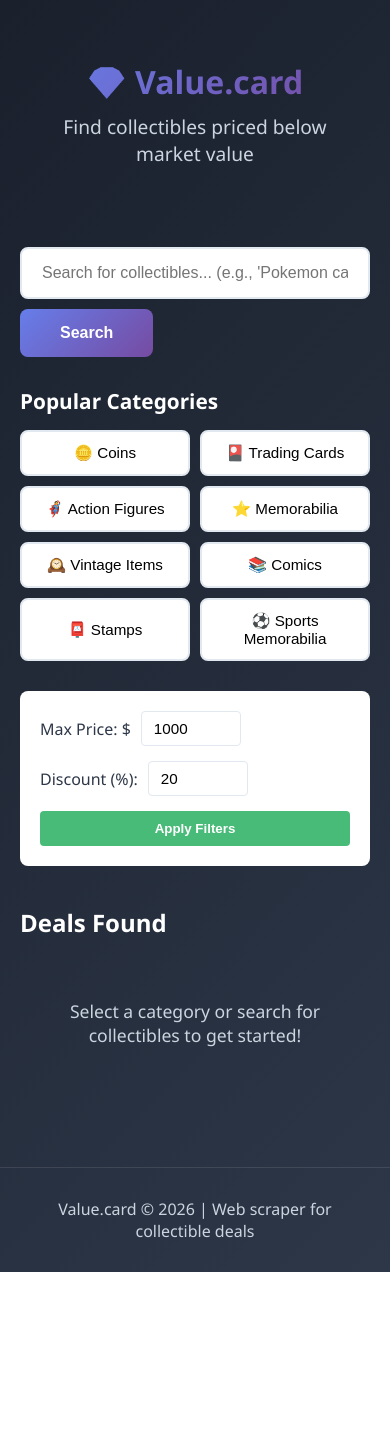
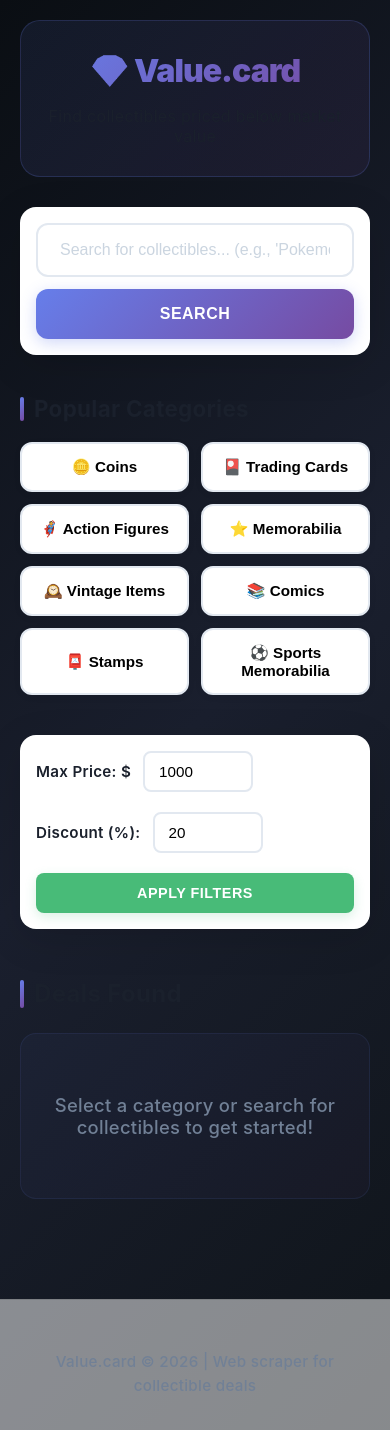
Before and after one commit to benjaminhershey30-svg/Value.card, a website: page public/index.html in a window 390 px wide. Before the commit the page ends 1272 px from the top, so only its background shows below. Drawn offline with Linux system fonts and the light colour scheme.

Commit message:
Professional enterprise-grade styling with premium design

```diff
--- a/public/styles.css
+++ b/public/styles.css
@@ -7,25 +7,34 @@
 :root {
   --primary-color: #667eea;
   --secondary-color: #764ba2;
+  --accent-color: #f093fb;
   --success-color: #48bb78;
   --warning-color: #f6ad55;
   --danger-color: #f56565;
-  --bg-dark: #1a202c;
+  --bg-dark: #0f1419;
+  --bg-darker: #0a0e13;
   --bg-light: #f7fafc;
-  --text-dark: #2d3748;
+  --text-dark: #1a202c;
   --text-light: #718096;
   --border-color: #e2e8f0;
+  --card-shadow: 0 10px 40px rgba(0, 0, 0, 0.12);
+  --card-shadow-hover: 0 20px 60px rgba(102, 126, 234, 0.2);
+}
+
+html {
+  scroll-behavior: smooth;
 }
 
 body {
-  font-family: 'Segoe UI', Tahoma, Geneva, Verdana, sans-serif;
-  background: linear-gradient(135deg, var(--bg-dark) 0%, #2d3748 100%);
+  font-family: -apple-system, BlinkMacSystemFont, 'Segoe UI', 'Helvetica Neue', sans-serif;
+  background: linear-gradient(135deg, var(--bg-darker) 0%, #1a1f2e 50%, var(--bg-dark) 100%);
   color: var(--text-dark);
   min-height: 100vh;
+  letter-spacing: 0.3px;
 }
 
 .container {
-  max-width: 1200px;
+  max-width: 1400px;
   margin: 0 auto;
   padding: 20px;
 }
@@ -33,65 +42,92 @@ body {
 /* Header */
 .header {
   text-align: center;
-  color: white;
-  margin-bottom: 40px;
-  padding: 40px 20px;
+  background: linear-gradient(135deg, rgba(102, 126, 234, 0.1) 0%, rgba(118, 75, 162, 0.1) 100%);
+  padding: 60px 40px;
+  border-radius: 20px;
+  margin-bottom: 50px;
+  border: 1px solid rgba(102, 126, 234, 0.2);
 }
 
 .header h1 {
-  font-size: 3.5rem;
-  margin-bottom: 10px;
-  background: linear-gradient(135deg, #667eea 0%, #764ba2 100%);
+  font-size: 4rem;
+  margin-bottom: 16px;
+  background: linear-gradient(135deg, var(--primary-color) 0%, var(--secondary-color) 100%);
   -webkit-background-clip: text;
   -webkit-text-fill-color: transparent;
+  font-weight: 900;
+  letter-spacing: -1px;
 }
 
-.header p {
-  font-size: 1.2rem;
-  color: #cbd5e0;
-  font-weight: 300;
+.header .tagline {
+  font-size: 1.3rem;
+  color: #4a5568;
+  margin-bottom: 10px;
+  font-weight: 500;
+}
+
+.header .subtitle {
+  font-size: 1rem;
+  color: var(--text-light);
+  line-height: 1.6;
+  max-width: 600px;
+  margin: 0 auto;
 }
 
 /* Search Section */
 .search-section {
   display: flex;
-  gap: 10px;
-  margin-bottom: 30px;
+  gap: 12px;
+  margin-bottom: 40px;
   flex-wrap: wrap;
+  background: white;
+  padding: 20px;
+  border-radius: 16px;
+  box-shadow: var(--card-shadow);
 }
 
 .search-bar {
   flex: 1;
-  min-width: 250px;
-  padding: 15px 20px;
+  min-width: 280px;
+  padding: 16px 22px;
   font-size: 1rem;
   border: 2px solid var(--border-color);
-  border-radius: 8px;
+  border-radius: 12px;
   background: white;
   transition: all 0.3s ease;
+  font-weight: 500;
+}
+
+.search-bar::placeholder {
+  color: #cbd5e0;
+  font-weight: 400;
 }
 
 .search-bar:focus {
   outline: none;
   border-color: var(--primary-color);
-  box-shadow: 0 0 0 3px rgba(102, 126, 234, 0.1);
+  box-shadow: 0 0 0 4px rgba(102, 126, 234, 0.15);
+  background: #f9fbff;
 }
 
 .search-btn {
-  padding: 15px 40px;
+  padding: 16px 45px;
   background: linear-gradient(135deg, var(--primary-color) 0%, var(--secondary-color) 100%);
   color: white;
   border: none;
-  border-radius: 8px;
+  border-radius: 12px;
   font-size: 1rem;
-  font-weight: 600;
+  font-weight: 700;
   cursor: pointer;
-  transition: transform 0.2s ease, box-shadow 0.2s ease;
+  transition: all 0.3s ease;
+  text-transform: uppercase;
+  letter-spacing: 0.5px;
+  box-shadow: 0 4px 15px rgba(102, 126, 234, 0.3);
 }
 
 .search-btn:hover {
   transform: translateY(-2px);
-  box-shadow: 0 8px 16px rgba(102, 126, 234, 0.3);
+  box-shadow: 0 8px 25px rgba(102, 126, 234, 0.4);
 }
 
 .search-btn:active {
@@ -100,94 +136,124 @@ body {
 
 /* Category Section */
 .category-section {
-  margin-bottom: 30px;
+  margin-bottom: 40px;
 }
 
 .category-section h3 {
-  color: white;
-  margin-bottom: 15px;
-  font-size: 1.3rem;
+  color: var(--text-dark);
+  margin-bottom: 20px;
+  font-size: 1.4rem;
+  font-weight: 700;
+  display: flex;
+  align-items: center;
+  gap: 10px;
+}
+
+.category-section h3::before {
+  content: '';
+  width: 4px;
+  height: 24px;
+  background: linear-gradient(135deg, var(--primary-color), var(--secondary-color));
+  border-radius: 2px;
 }
 
 .category-menu {
   display: grid;
-  grid-template-columns: repeat(auto-fit, minmax(140px, 1fr));
-  gap: 10px;
+  grid-template-columns: repeat(auto-fit, minmax(150px, 1fr));
+  gap: 12px;
   margin-bottom: 20px;
 }
 
 .category-btn {
-  padding: 12px 16px;
+  padding: 14px 18px;
   background: white;
   border: 2px solid var(--border-color);
-  border-radius: 8px;
+  border-radius: 12px;
   font-size: 0.95rem;
   cursor: pointer;
   transition: all 0.3s ease;
-  font-weight: 500;
+  font-weight: 600;
+  box-shadow: 0 2px 8px rgba(0, 0, 0, 0.04);
 }
 
 .category-btn:hover {
   border-color: var(--primary-color);
   background: linear-gradient(135deg, rgba(102, 126, 234, 0.05), rgba(118, 75, 162, 0.05));
-  transform: translateY(-2px);
+  transform: translateY(-3px);
+  box-shadow: 0 8px 20px rgba(102, 126, 234, 0.15);
 }
 
 .category-btn.active {
   background: linear-gradient(135deg, var(--primary-color) 0%, var(--secondary-color) 100%);
   color: white;
   border-color: var(--primary-color);
+  box-shadow: 0 8px 20px rgba(102, 126, 234, 0.3);
 }
 
 /* Filter Section */
 .filter-section {
   display: flex;
-  gap: 15px;
-  margin-bottom: 30px;
+  gap: 20px;
+  margin-bottom: 40px;
+  background: white;
+  padding: 24px;
+  border-radius: 16px;
+  box-shadow: var(--card-shadow);
+  align-items: center;
   flex-wrap: wrap;
-  background: white;
-  padding: 20px;
-  border-radius: 8px;
-  align-items: center;
 }
 
 .filter-section label {
   display: flex;
   align-items: center;
-  gap: 10px;
+  gap: 12px;
   color: var(--text-dark);
-  font-weight: 500;
+  font-weight: 600;
+  font-size: 0.95rem;
 }
 
 .filter-section input {
-  padding: 8px 12px;
-  border: 1px solid var(--border-color);
-  border-radius: 4px;
+  padding: 10px 14px;
+  border: 2px solid var(--border-color);
+  border-radius: 8px;
   font-size: 0.95rem;
-  width: 100px;
+  width: 110px;
+  font-weight: 500;
+  transition: all 0.2s ease;
+}
+
+.filter-section input:focus {
+  outline: none;
+  border-color: var(--primary-color);
+  box-shadow: 0 0 0 3px rgba(102, 126, 234, 0.1);
 }
 
 .filter-btn {
-  padding: 10px 25px;
+  padding: 12px 32px;
   background: var(--success-color);
   color: white;
   border: none;
-  border-radius: 4px;
-  font-weight: 600;
+  border-radius: 8px;
+  font-weight: 700;
   cursor: pointer;
   transition: all 0.2s ease;
+  text-transform: uppercase;
+  font-size: 0.9rem;
+  letter-spacing: 0.5px;
+  box-shadow: 0 4px 12px rgba(72, 187, 120, 0.2);
 }
 
 .filter-btn:hover {
   background: #38a169;
-  transform: translateY(-1px);
+  transform: translateY(-2px);
+  box-shadow: 0 4px 12px rgba(72, 187, 120, 0.3);
 }
 
 /* Loading Indicator */
 .loading {
   text-align: center;
-  padding: 40px;
-  color: white;
+  padding: 50px 20px;
+  color: var(--text-dark);
 }
 
 .loading.hidden {
@@ -195,11 +261,11 @@ body {
 }
 
 .spinner {
-  border: 4px solid rgba(255, 255, 255, 0.3);
-  border-top: 4px solid white;
+  border: 4px solid rgba(102, 126, 234, 0.2);
+  border-top: 4px solid var(--primary-color);
   border-radius: 50%;
-  width: 50px;
-  height: 50px;
+  width: 60px;
+  height: 60px;
   animation: spin 1s linear infinite;
   margin: 0 auto 20px;
 }
@@ -209,45 +275,66 @@ body {
   100% { transform: rotate(360deg); }
 }
 
+.loading p {
+  font-size: 1.1rem;
+  font-weight: 600;
+  color: var(--primary-color);
+}
+
 /* Results Section */
 .results-section {
-  margin-top: 40px;
+  margin-top: 50px;
 }
 
 .results-section h2 {
-  color: white;
-  margin-bottom: 20px;
+  color: var(--text-dark);
+  margin-bottom: 25px;
+  font-size: 1.5rem;
+  font-weight: 700;
+  display: flex;
+  align-items: center;
+  gap: 10px;
+}
+
+.results-section h2::before {
+  content: '';
+  width: 4px;
+  height: 28px;
+  background: linear-gradient(135deg, var(--primary-color), var(--secondary-color));
+  border-radius: 2px;
 }
 
 .results-grid {
   display: grid;
-  grid-template-columns: repeat(auto-fill, minmax(280px, 1fr));
-  gap: 20px;
+  grid-template-columns: repeat(auto-fill, minmax(300px, 1fr));
+  gap: 24px;
 }
 
 .item-card {
   background: white;
-  border-radius: 8px;
+  border-radius: 16px;
   overflow: hidden;
-  box-shadow: 0 4px 12px rgba(0, 0, 0, 0.1);
+  box-shadow: var(--card-shadow);
   transition: all 0.3s ease;
-  cursor: pointer;
+  border: 1px solid rgba(0, 0, 0, 0.05);
 }
 
 .item-card:hover {
   transform: translateY(-8px);
-  box-shadow: 0 12px 24px rgba(0, 0, 0, 0.15);
+  box-shadow: var(--card-shadow-hover);
+  border-color: rgba(102, 126, 234, 0.2);
 }
 
 .item-image {
   width: 100%;
-  height: 200px;
+  height: 240px;
   background: linear-gradient(135deg, var(--bg-light) 0%, #e2e8f0 100%);
   display: flex;
   align-items: center;
   justify-content: center;
-  font-size: 3rem;
+  font-size: 3.5rem;
   overflow: hidden;
+  position: relative;
 }
 
 .item-image img {
@@ -257,102 +344,118 @@ body {
 }
 
 .item-content {
-  padding: 16px;
+  padding: 24px;
 }
 
 .item-category {
   display: inline-block;
-  background: var(--primary-color);
+  background: linear-gradient(135deg, var(--primary-color) 0%, var(--secondary-color) 100%);
   color: white;
-  padding: 4px 10px;
+  padding: 6px 14px;
   border-radius: 20px;
   font-size: 0.8rem;
-  margin-bottom: 8px;
-  font-weight: 600;
+  margin-bottom: 12px;
+  font-weight: 700;
+  text-transform: uppercase;
+  letter-spacing: 0.5px;
 }
 
 .item-title {
-  font-size: 1.1rem;
-  font-weight: 600;
+  font-size: 1.15rem;
+  font-weight: 700;
   color: var(--text-dark);
-  margin-bottom: 8px;
+  margin-bottom: 10px;
   overflow: hidden;
   text-overflow: ellipsis;
   display: -webkit-box;
   -webkit-line-clamp: 2;
   -webkit-box-orient: vertical;
+  line-height: 1.4;
 }
 
 .item-description {
   font-size: 0.9rem;
   color: var(--text-light);
-  margin-bottom: 12px;
-  line-height: 1.4;
+  margin-bottom: 16px;
+  line-height: 1.5;
 }
 
 .price-section {
   display: flex;
   justify-content: space-between;
   align-items: center;
-  margin-bottom: 12px;
-  padding-bottom: 12px;
-  border-bottom: 1px solid var(--border-color);
+  margin-bottom: 16px;
+  padding-bottom: 16px;
+  border-bottom: 2px solid var(--border-color);
 }
 
 .current-price {
-  font-size: 1.3rem;
-  font-weight: 700;
+  font-size: 1.6rem;
+  font-weight: 900;
   color: var(--success-color);
+  line-height: 1;
 }
 
 .market-price {
   font-size: 0.95rem;
   color: var(--text-light);
   text-decoration: line-through;
+  font-weight: 500;
 }
 
 .discount-badge {
-  background: var(--danger-color);
+  background: linear-gradient(135deg, var(--danger-color) 0%, #e53e3e 100%);
   color: white;
-  padding: 4px 10px;
-  border-radius: 20px;
-  font-size: 0.8rem;
-  font-weight: 600;
+  padding: 6px 12px;
+  border-radius: 8px;
+  font-size: 0.85rem;
+  font-weight: 800;
+  box-shadow: 0 4px 12px rgba(245, 101, 101, 0.3);
 }
 
 .item-source {
   font-size: 0.85rem;
   color: var(--text-light);
-  margin-bottom: 12px;
+  margin-bottom: 16px;
+  font-weight: 500;
+  text-transform: uppercase;
+  letter-spacing: 0.3px;
 }
 
 .item-link {
   display: inline-block;
   background: linear-gradient(135deg, var(--primary-color) 0%, var(--secondary-color) 100%);
   color: white;
-  padding: 10px 16px;
-  border-radius: 4px;
+  padding: 12px 24px;
+  border-radius: 10px;
   text-decoration: none;
   font-size: 0.9rem;
-  font-weight: 600;
+  font-weight: 700;
   transition: all 0.2s ease;
   width: 100%;
   text-align: center;
   border: none;
   cursor: pointer;
+  text-transform: uppercase;
+  letter-spacing: 0.5px;
+  box-shadow: 0 4px 12px rgba(102, 126, 234, 0.25);
 }
 
 .item-link:hover {
   transform: translateY(-2px);
-  box-shadow: 0 4px 8px rgba(102, 126, 234, 0.3);
+  box-shadow: 0 8px 20px rgba(102, 126, 234, 0.35);
 }
 
 /* No Results Message */
 .no-results {
   text-align: center;
-  padding: 40px 20px;
-  color: #cbd5e0;
-  font-size: 1.1rem;
+  padding: 60px 20px;
+  color: var(--text-light);
+  font-size: 1.15rem;
+  background: linear-gradient(135deg, rgba(102, 126, 234, 0.05) 0%, rgba(118, 75, 162, 0.05) 100%);
+  border-radius: 16px;
+  border: 1px solid rgba(102, 126, 234, 0.1);
+  font-weight: 500;
 }
 
 .no-results.hidden {
@@ -362,20 +465,31 @@ body {
 /* Footer */
 footer {
   text-align: center;
-  padding: 30px 20px;
-  color: #cbd5e0;
-  border-top: 1px solid rgba(255, 255, 255, 0.1);
-  margin-top: 60px;
+  padding: 50px 20px;
+  color: var(--text-light);
+  border-top: 1px solid rgba(0, 0, 0, 0.1);
+  margin-top: 80px;
+  background: rgba(255, 255, 255, 0.5);
+  font-size: 0.95rem;
+  font-weight: 500;
+}
+
+footer p {
+  line-height: 1.6;
 }
 
 /* Responsive Design */
 @media (max-width: 768px) {
   .header h1 {
-    font-size: 2rem;
+    font-size: 2.5rem;
+  }
+
+  .header {
+    padding: 40px 20px;
   }
 
   .category-menu {
-    grid-template-columns: repeat(auto-fit, minmax(120px, 1fr));
+    grid-template-columns: repeat(auto-fit, minmax(130px, 1fr));
   }
 
   .results-grid {
@@ -384,6 +498,7 @@ footer {
 
   .filter-section {
     flex-direction: column;
+    padding: 16px;
   }
 
   .filter-section label {
@@ -394,4 +509,33 @@ footer {
   .filter-btn {
     width: 100%;
   }
+
+  .search-section {
+    flex-direction: column;
+    padding: 16px;
+  }
+
+  .search-bar,
+  .search-btn {
+    width: 100%;
+  }
 }
+
+@media (max-width: 480px) {
+  .header h1 {
+    font-size: 2rem;
+  }
+
+  .header {
+    padding: 30px 15px;
+    margin-bottom: 30px;
+  }
+
+  .results-grid {
+    gap: 16px;
+  }
+
+  .category-menu {
+    grid-template-columns: repeat(2, 1fr);
+  }
+}
```
